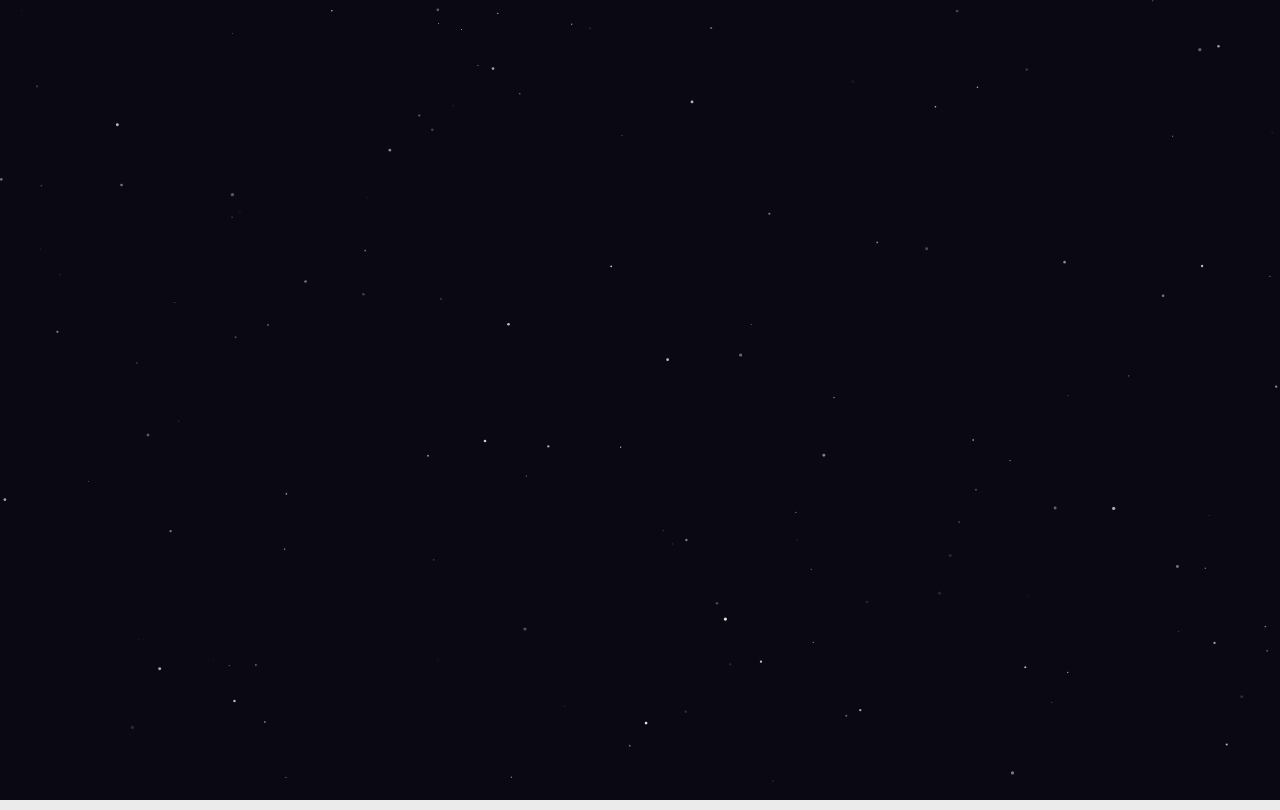
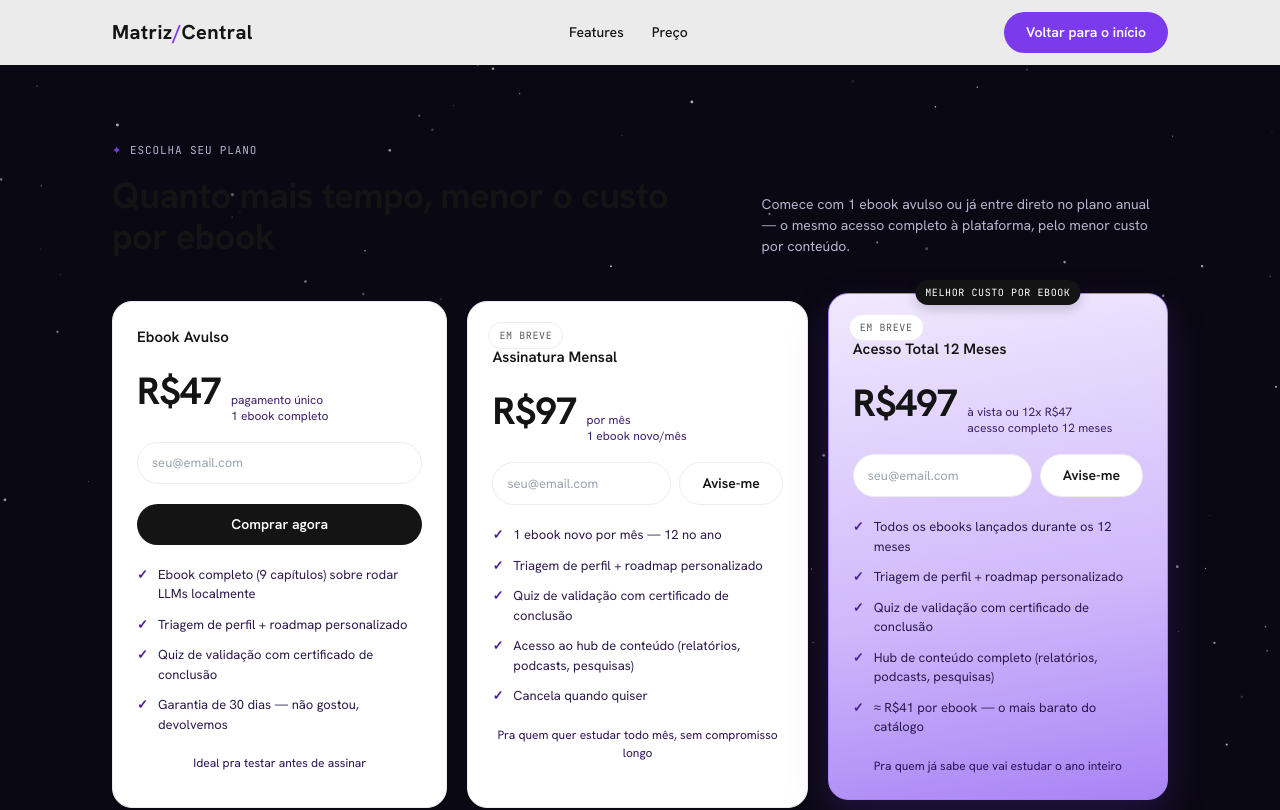
Before and after one commit to limajeferson/matrizcentral, a Next.js app: page /oferta in a window 1280 px wide. Shown: the top 810 px of the page. Built offline with nearby package versions, Linux system fonts and the light colour scheme.

Commit message:
fix: starfield da /oferta volta a ser fundo fixo (nao empurra conteudo)

```diff
--- a/src/app/(marketing)/landing-v2.css
+++ b/src/app/(marketing)/landing-v2.css
@@ -775,6 +775,7 @@
   position: relative;
   background: #0a0812;
   min-height: 100vh;
+  overflow-x: clip;
 
   /* landing-clone.css/.lp-guide define --ink, --ink-soft e --ink-mute
      pensando em fundo claro. Como .mc-oferta-wrapper agora é escuro,
@@ -792,7 +793,7 @@
   z-index: 0;
   pointer-events: none;
 }
-.mc-oferta-wrapper > * {
+.mc-oferta-wrapper > *:not(.mc-oferta-starfield) {
   position: relative;
   z-index: 1;
 }
```
